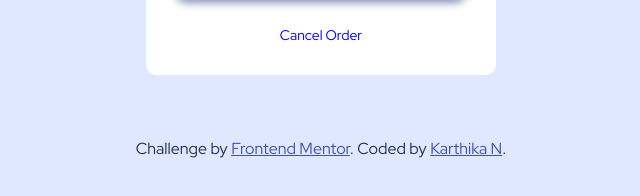
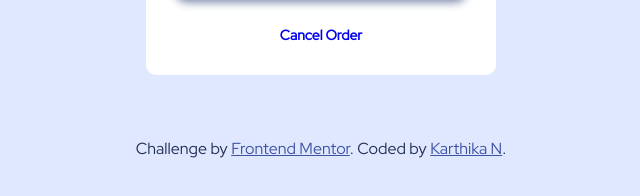
Before and after one commit to KarthikaNagarajan/order-summary-component-main, a plain HTML site: page index.html in a window 1280 px wide. Shown: the part 538-734 px from the top of the page, 319-959 px from the left. Drawn offline with Linux system fonts and the light colour scheme.

Commit message:
bold texts for cancel change

```diff
--- a/index.html
+++ b/index.html
@@ -23,7 +23,7 @@
           <a href="#" class="plan-change"><strong>Change</strong></a>
         </div>
         <button>Proceed to Payment</button>
-        <a href="#" class="link"> Cancel Order</a>
+        <a href="#" class="link"><strong>Cancel Order</strong></a>
     </div>
   </div>
   <div class="attribution">
```
